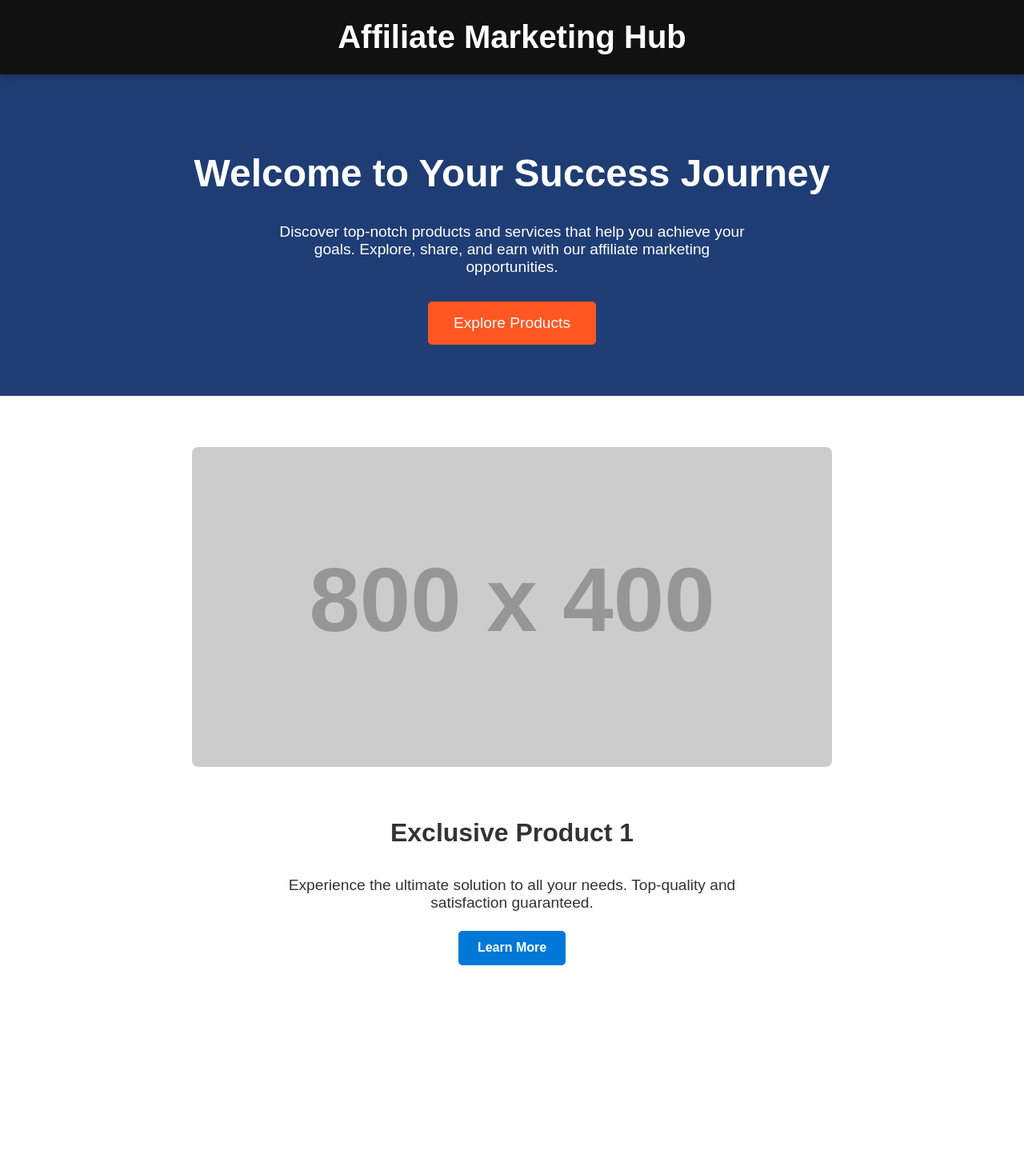
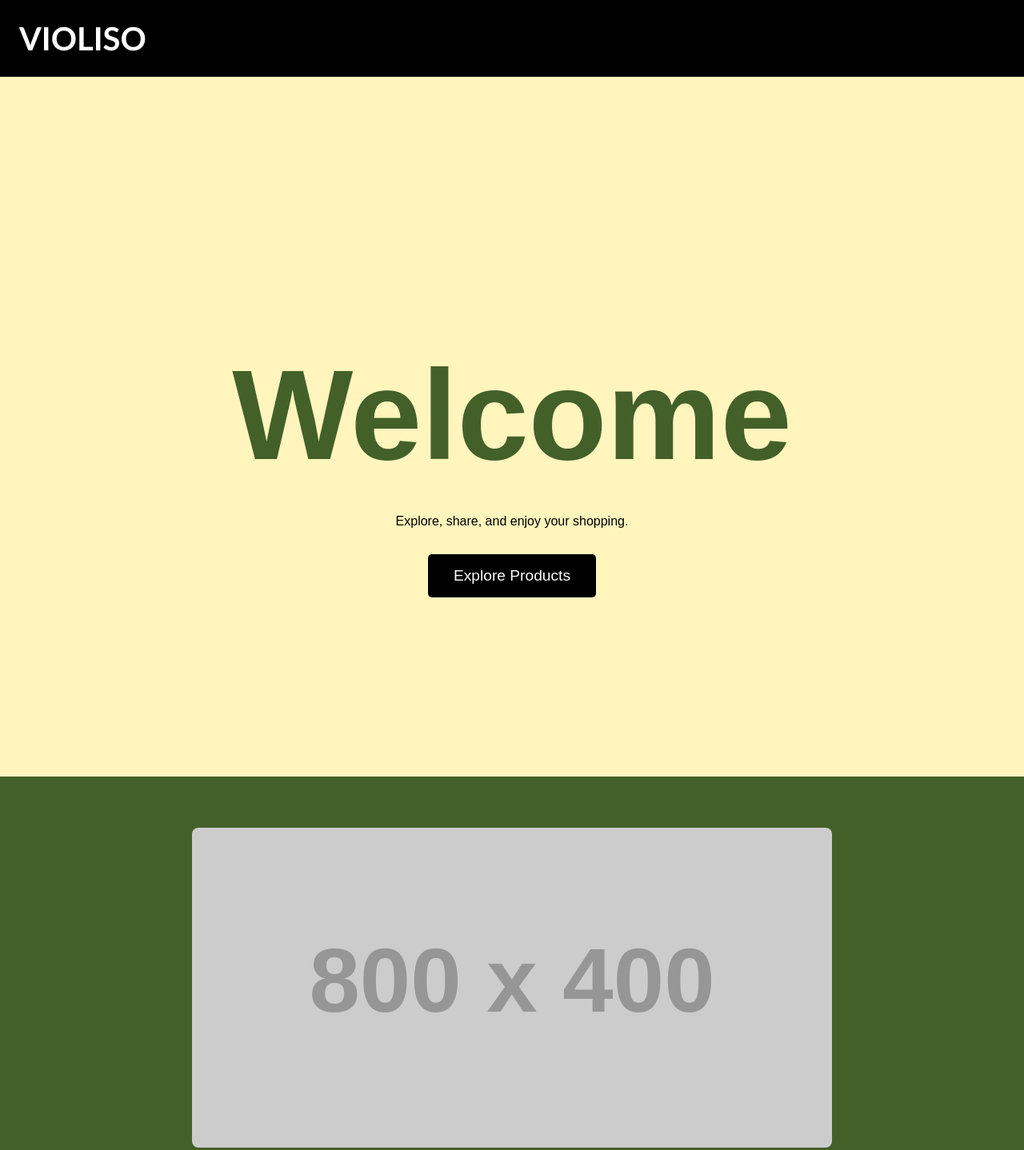
Before and after one commit to bakar145/buy-carry, a plain HTML site: page index.html in a window 1280 px wide. Shown: the top 1438 px of the page at 80% size. Drawn offline with Linux system fonts and the light colour scheme; placeholder pictures from the web are drawn by us; a web font is replaced by a local one.

Commit message:
Update index.html

```diff
--- a/index.html
+++ b/index.html
@@ -3,43 +3,50 @@
 <head>
     <meta charset="UTF-8">
     <meta name="viewport" content="width=device-width, initial-scale=1.0">
-    <title>buy&carry</title>
+    <title>VIOLISO</title>
+    <link href="https://fonts.googleapis.com/css2?family=Trebuchet+MS&display=swap" rel="stylesheet">
     <style>
         body {
             margin: 0;
             font-family: 'Arial', sans-serif;
-            background: linear-gradient(to bottom, #1e3c72, #2a5298);
-            color: #fff;
+            background: linear-gradient(to bottom, hsl(66, 100%, 92%), #2a5298);
+            color: #ffffff;
             scroll-behavior: smooth;
         }
         header {
-            text-align: center;
+            text-align: left;
             padding: 1.5rem;
-            background: #111;
+            background: #000000;
             box-shadow: 0 4px 8px rgba(0, 0, 0, 0.2);
         }
         header h1 {
             font-size: 2.5rem;
             margin: 0;
+            color: #ffffff;
+            font-family: 'Trebuchet MS', sans-serif; /* Google font applied here */
         }
         .hero {
             display: flex;
             flex-direction: column;
             align-items: center;
             text-align: center;
-            padding: 4rem 2rem;
+            padding: 14rem 7rem;
+            background: #fff5bd;
+            color: #e0e0e0;
         }
         .hero h1 {
-            font-size: 3rem;
+            font-size: 10rem;
             margin-bottom: 1rem;
+            color: #446029;
         }
         .hero p {
-            font-size: 1.2rem;
+            font-size: 1.rem;
             max-width: 600px;
             margin-bottom: 2rem;
+            color:#000000
         }
         .hero button {
-            background: #ff5722;
+            background: #000000;
             color: #fff;
             padding: 1rem 2rem;
             font-size: 1.2rem;
@@ -49,7 +56,7 @@
             transition: background 0.3s;
         }
         .hero button:hover {
-            background: #e64a19;
+            background: #000000;
         }
         .section {
             min-height: 100vh;
@@ -58,28 +65,25 @@
             flex-direction: column;
             align-items: center;
             text-align: center;
-            background: #fff;
-            color: #333;
+        }
+        .section:nth-child(odd) {
+            background: #446029;
+            color: #ffffff;
+        }
+        .section:nth-child(even) {
+            background: #fff5bd;
+            color: #000000;
         }
         .section img {
-            max-width: 80%;
+            max-width: 100%;
             height: auto;
             border-radius: 8px;
             margin-bottom: 2rem;
         }
-        .section h3 {
-            font-size: 2rem;
-            margin-bottom: 1rem;
-        }
-        .section p {
-            font-size: 1.2rem;
-            max-width: 600px;
-            margin-bottom: 1.5rem;
-        }
         .section a {
             display: inline-block;
             text-decoration: none;
-            background: #0078d7;
+            background: #000000;
             color: #fff;
             padding: 0.8rem 1.5rem;
             border-radius: 5px;
@@ -96,49 +100,44 @@
             padding: 1rem;
             margin-top: 2rem;
         }
+        footer p {
+            font-family: 'Trebuchet MS', sans-serif; /* Google font applied here */
+        }
     </style>
 </head>
 <body>
     <header>
-        <h1>Affiliate Marketing Hub</h1>
+        <h1>VIOLISO</h1>
     </header>
 
     <div class="hero">
-        <h1>Welcome to Your Success Journey</h1>
-        <p>Discover top-notch products and services that help you achieve your goals. Explore, share, and earn with our affiliate marketing opportunities.</p>
+        <h1>Welcome</h1>
+        <p> Explore, share, and enjoy your shopping.</p>
         <button onclick="document.getElementById('section1').scrollIntoView();">Explore Products</button>
     </div>
 
     <div id="section1" class="section">
-        <img src="https://via.placeholder.com/800x400" alt="Exclusive Product 1">
-        <h3>Exclusive Product 1</h3>
-        <p>Experience the ultimate solution to all your needs. Top-quality and satisfaction guaranteed.</p>
+        <img src="https://via.placeholder.com/800x400">
         <a href="#">Learn More</a>
     </div>
 
     <div id="section2" class="section">
-        <img src="https://via.placeholder.com/800x400" alt="Exclusive Product 2">
-        <h3>Exclusive Product 2</h3>
-        <p>Designed to make your life easier and more productive. Don’t miss out!</p>
+        <img src="https://via.placeholder.com/800x400">
         <a href="#">Learn More</a>
     </div>
 
     <div id="section3" class="section">
-        <img src="https://via.placeholder.com/800x400" alt="Exclusive Product 3">
-        <h3>Exclusive Product 3</h3>
-        <p>Unmatched performance and reliability. This is the product you’ve been looking for.</p>
+        <img src="https://via.placeholder.com/800x400">
         <a href="#">Learn More</a>
     </div>
 
     <div id="section4" class="section">
-        <img src="https://via.placeholder.com/800x400" alt="Exclusive Product 4">
-        <h3>Exclusive Product 4</h3>
-        <p>Take advantage of this incredible opportunity to elevate your experience.</p>
+        <img src="https://via.placeholder.com/800x400">
         <a href="#">Learn More</a>
     </div>
 
     <footer>
-        <p>&copy; 2025 Affiliate Marketing Hub. All rights reserved.</p>
+        <p>&copy; 2025 VIOLISO</p>
     </footer>
 </body>
 </html>
```
